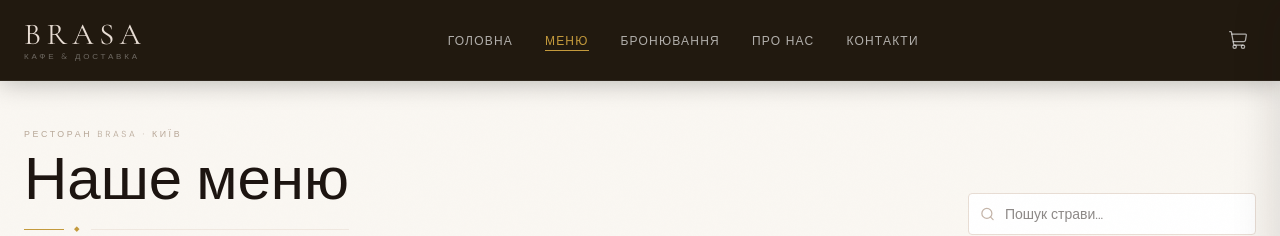
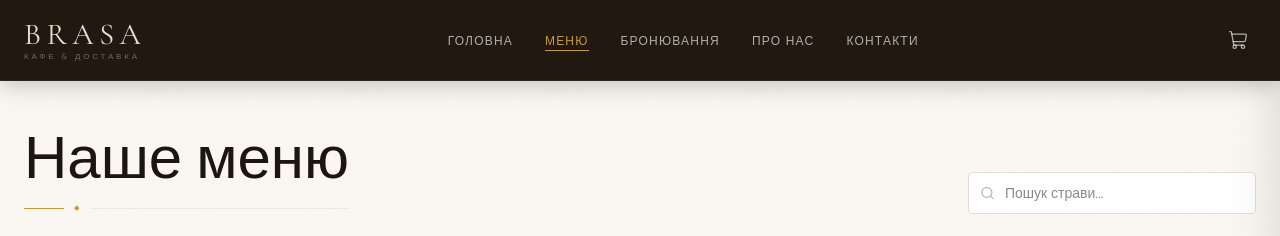
Before and after one commit to danylonahorniuk/brasa-cafe, a Next.js app: page /menu in a window 1280 px wide. Shown: the top 236 px of the page. Built offline with nearby package versions, Linux system fonts and the light colour scheme.

Commit message:
ui: menu — remove 'Ресторан Brasa · Київ' subtitle above heading

```diff
--- a/src/app/menu/page.tsx
+++ b/src/app/menu/page.tsx
@@ -402,7 +402,7 @@ export default function MenuPage() {
       <div className="max-w-7xl mx-auto px-5 sm:px-6 pt-8 sm:pt-12 pb-5 sm:pb-8">
         <div className="flex flex-col md:flex-row md:items-end justify-between gap-4">
           <div>
-            <p className="text-[0.55rem] tracking-[0.3em] uppercase mb-2" style={{ color: "#b8a898" }}>Ресторан Brasa · Київ</p>
+
             <h1 className="text-5xl md:text-6xl"
               style={{ fontFamily: "var(--font-cormorant), serif", fontWeight: 300, lineHeight: 1.05, color: "#1c1410" }}>
               Наше меню
```
